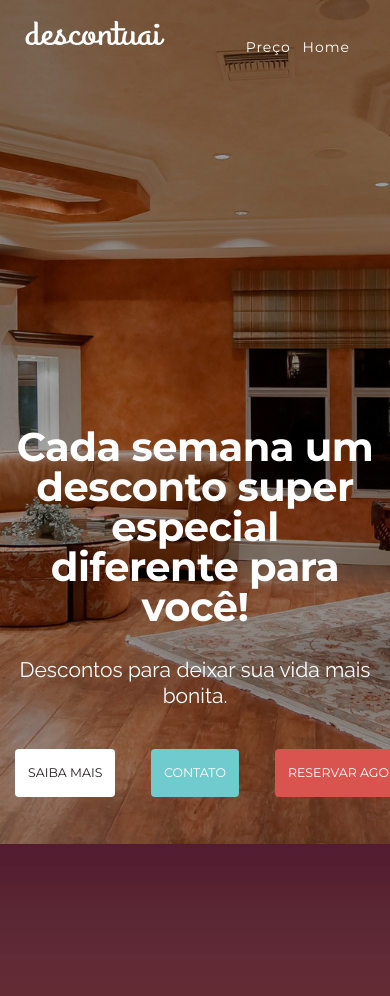
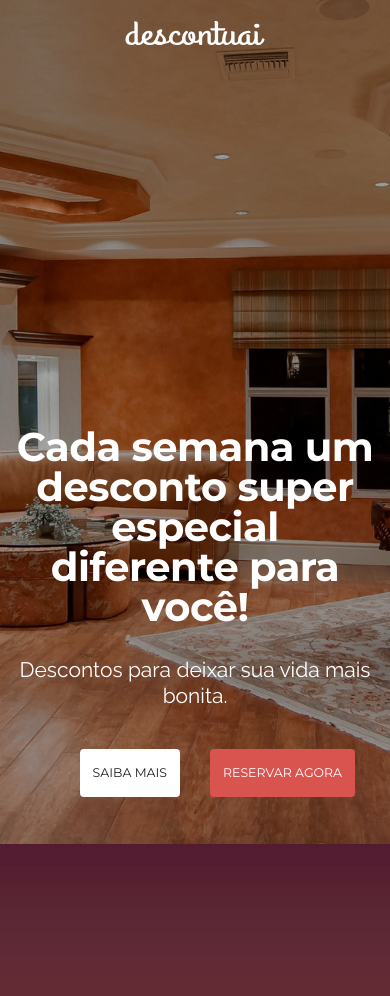
Before and after one commit to DescontUAI-devs/descontuai, a Flask app: page / in a window 390 px wide; the page is wider, and only the part inside the window is pictured. Shown: the top 996 px of that part. Run offline with Flask 2, Linux system fonts and the light colour scheme; parts of the project's set-up code (start-up, migrations or seed data) failed here and were passed over; some libraries are stand-ins or nearby versions.

Commit message:
Corrigindo elementos responsivos

```diff
--- a/templates/index.html
+++ b/templates/index.html
@@ -52,34 +52,31 @@
     <header>
 		<div class="container">
 			<div class="row">
-				<div class="col-xs-6">
-					<a href="index.html"><img src="../static/img/descontuai2.svg" alt="Logo"></a>
+				<div class="col-xs-12 col-md-6">
+					<a href="index.html"><img class="visible-xs-block visible-sm-inline-block visible-md-inline-block visible-lg-inline-block" style="margin: 0 auto;" src="../static/img/descontuai2.svg" alt="Logo"></a>
 				</div>
-				<div class="col-xs-6 signin text-right navbar-nav">
+				<div class="col-xs-6 signin text-right navbar-nav hidden-xs hidden-sm">
 					<a href="#pricing" class="scroll">Preço</a>&nbsp; &nbsp;<a href="#">Home</a>
 				</div>
 			</div>
 
 			<div class="row header-info">
-				<div class="col-sm-10 col-sm-offset-1 text-center">
+				<div class="col-sm-12 text-center">
 					<h2 class="wow fadeIn">Cada semana um desconto super especial diferente para você!</h2>
 					<br />
 					<p class="lead wow fadeIn" data-wow-delay="0.5s">Descontos para deixar sua vida mais bonita.</p>
 					<br />
 
 					<div class="row">
-						<div class="col-md-8 col-md-offset-2 col-sm-10 col-sm-offset-1">
-							<div class="row">
-								<div class="col-xs-4 text-right wow fadeInUp" data-wow-delay="1s">
+								<div class="col-xs-6 col-sm-4 text-right wow fadeInUp" data-wow-delay="1s">
 									<a href="#be-the-first" class="btn btn-secondary btn-lg scroll">Saiba mais</a>
 								</div>
-								<div class="col-xs-4 text-center wow fadeInUp" data-wow-delay="1.4s">
+								<div class="col-xs-6 col-sm-4 text-center wow fadeInUp hidden-xs" data-wow-delay="1.4s">
 									<a href="#invite" class="btn btn-primary btn-lg scroll">Contato</a>
 								</div>
-								<div class="col-xs-4 text-left wow fadeInUp" data-wow-delay="1.8s">
+								<div class="col-xs-6 col-sm-4 text-left wow fadeInUp" data-wow-delay="1.8s">
 									<a href="#pricing" onclick="callPaymentProcess();" class="btn btn-danger btn-lg scroll">Reservar agora</a>
 								</div>
-							</div><!--End Button Row-->
 						</div>
 					</div>
 				</div>
```
